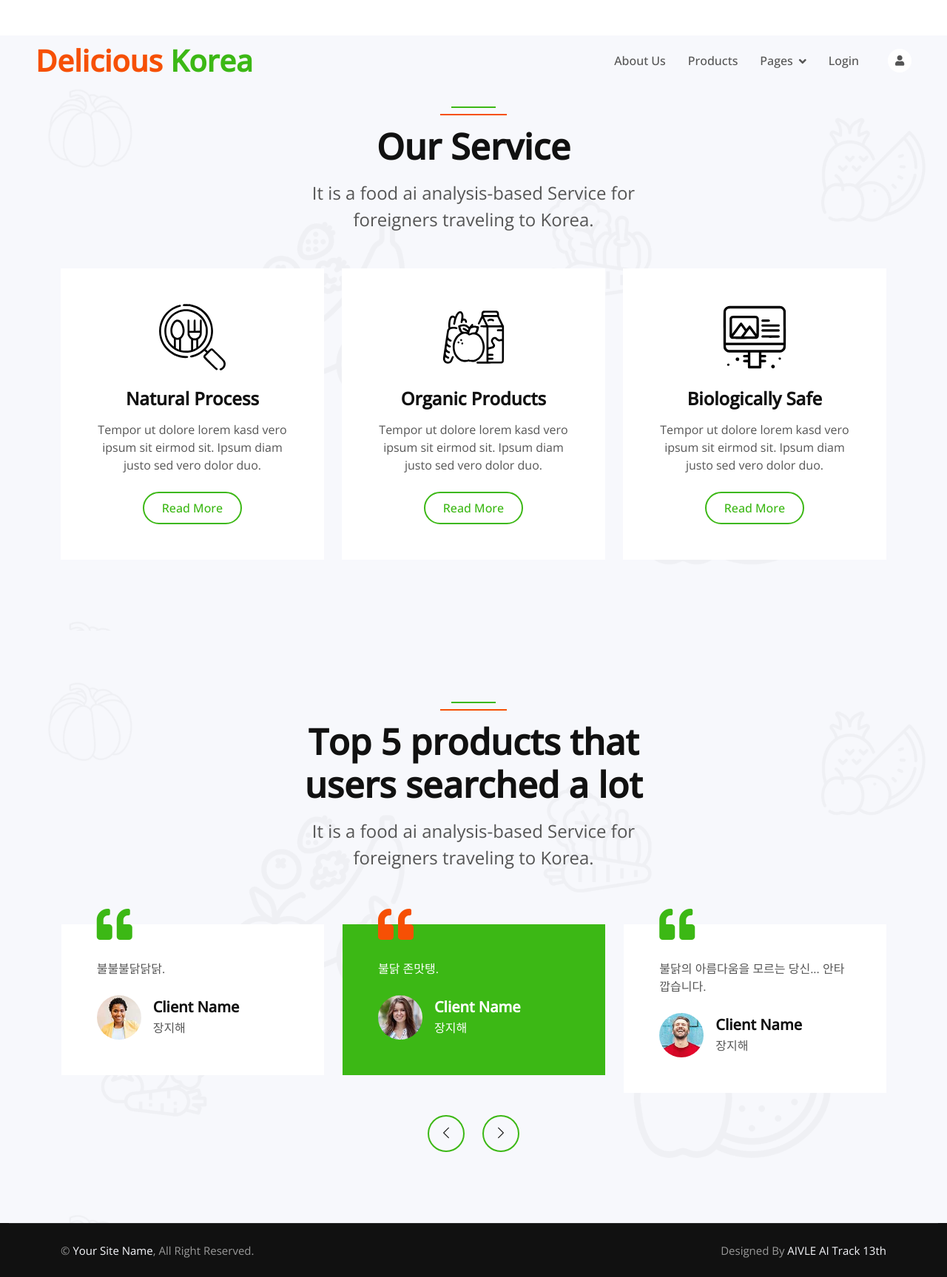
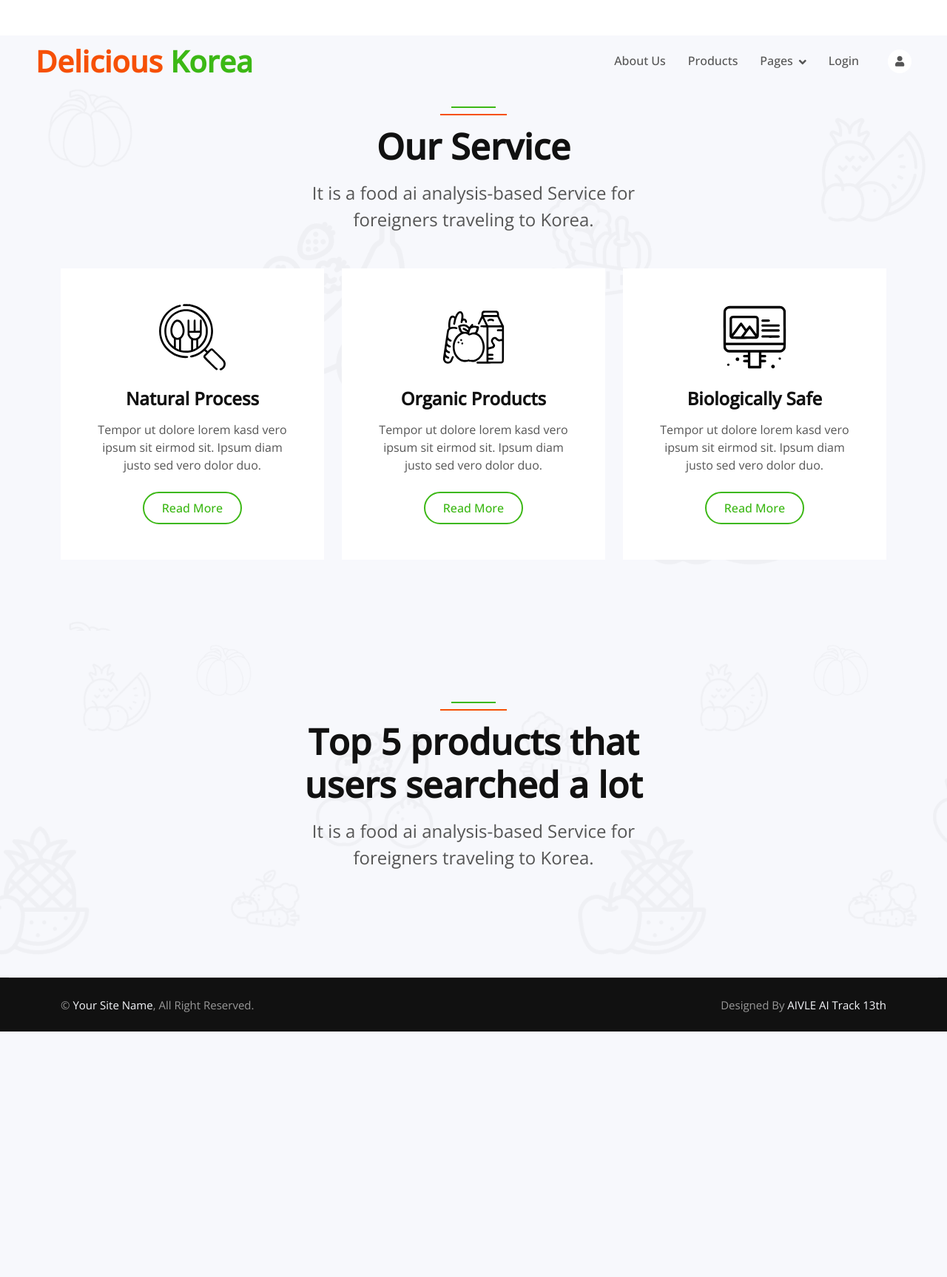
Before and after one commit to KrswJo/aivle_ai_3rd_13th_big, a Django app: page / in a window 1280 px wide. Shown: the whole page at 74% size. After the commit the page ends 1395 px from the top, so only its background shows below. Run offline with Django 4.2, Linux system fonts and the light colour scheme; data that the repository does not hold is empty; some libraries are stand-ins or nearby versions.

Commit message:
news list sample card delete

```diff
--- a/main/templates/main/news_list.html
+++ b/main/templates/main/news_list.html
@@ -70,51 +70,6 @@
                         </div>
                     </div>
                 {% endfor %}
-
-                <div class="testimonial-item position-relative bg-white p-5 mt-4">
-                    <i class="fa fa-quote-left fa-3x text-primary position-absolute top-0 start-0 mt-n4 ms-5"></i>
-                    <p class="mb-4">불닭 존맛탱.</p>
-                    <div class="d-flex align-items-center">
-                        <img class="flex-shrink-0 rounded-circle" src="{% static 'img/testimonial-1.jpg' %}" alt="">
-                        <div class="ms-3">
-                            <h5 class="mb-1">Client Name</h5>
-                            <span>장지해</span>
-                        </div>
-                    </div>
-                </div>
-                <div class="testimonial-item position-relative bg-white p-5 mt-4">
-                    <i class="fa fa-quote-left fa-3x text-primary position-absolute top-0 start-0 mt-n4 ms-5"></i>
-                    <p class="mb-4">불닭의 아름다움을 모르는 당신... 안타깝습니다.</p>
-                    <div class="d-flex align-items-center">
-                        <img class="flex-shrink-0 rounded-circle" src="{% static 'img/testimonial-2.jpg'%}" alt="">
-                        <div class="ms-3">
-                            <h5 class="mb-1">Client Name</h5>
-                            <span>장지해</span>
-                        </div>
-                    </div>
-                </div>
-                <div class="testimonial-item position-relative bg-white p-5 mt-4">
-                    <i class="fa fa-quote-left fa-3x text-primary position-absolute top-0 start-0 mt-n4 ms-5"></i>
-                    <p class="mb-4">불닭을 아느냐? 아직까지 모른다면 헛수고다.</p>
-                    <div class="d-flex align-items-center">
-                        <img class="flex-shrink-0 rounded-circle" src="{% static 'img/testimonial-3.jpg' %}" alt="">
-                        <div class="ms-3">
-                            <h5 class="mb-1">Client Name</h5>
-                            <span>장지해</span>
-                        </div>
-                    </div>
-                </div>
-                <div class="testimonial-item position-relative bg-white p-5 mt-4">
-                    <i class="fa fa-quote-left fa-3x text-primary position-absolute top-0 start-0 mt-n4 ms-5"></i>
-                    <p class="mb-4">불불불닭닭닭.</p>
-                    <div class="d-flex align-items-center">
-                        <img class="flex-shrink-0 rounded-circle" src="{% static 'img/testimonial-4.jpg' %}" alt="">
-                        <div class="ms-3">
-                            <h5 class="mb-1">Client Name</h5>
-                            <span>장지해</span>
-                        </div>
-                    </div>
-                </div>
             </div>
         </div>
     </div>
```
